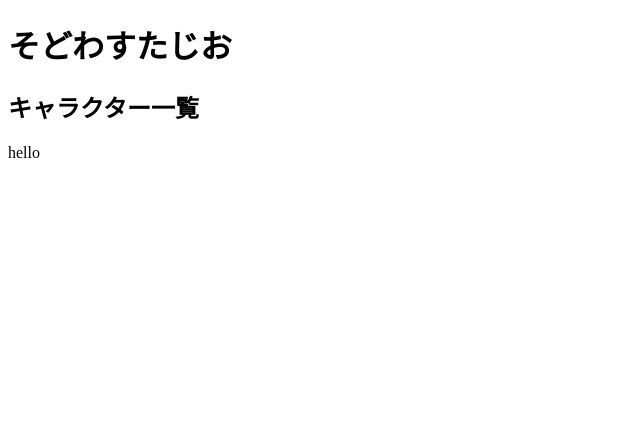
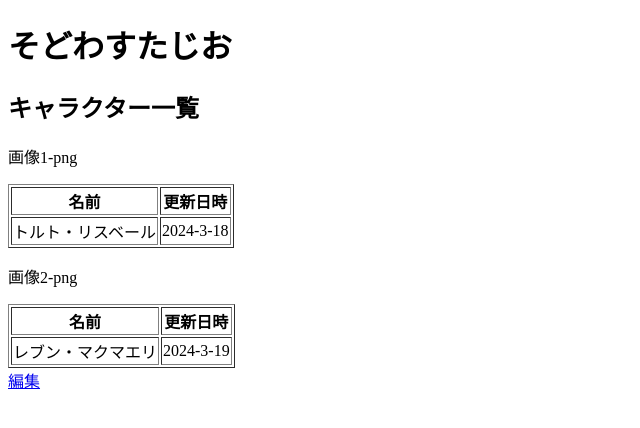
Before and after one commit to hazE0-03/swstudio-repository, a FastAPI app: page / in a window 1280 px wide. Shown: the top 428 px of the page, without its empty margins (0-640 px from the left). Run offline with FastAPI, Linux system fonts and the light colour scheme.

Commit message:
myappフォルダを編集し、ブラウザでの動作確認をしました。

```diff
--- a/myapp/main.py
+++ b/myapp/main.py
@@ -7,6 +7,23 @@ app = FastAPI()
 templates = Jinja2Templates(directory="templates")
 
 @app.get("/", response_class=HTMLResponse)
-async def read_root(request: Request):
-    context = {"request": request}
-    return templates.TemplateResponse("index.html", context)
+async def index(request: Request):
+    characters = [
+        {"image_url": "画像1-png",
+         "name": "トルト・リスベール",
+         "update_time": "2024-3-18"},
+        {"image_url": "画像2-png",
+         "name": "レブン・マクマエリ",
+         "update_time": "2024-3-19"},
+    ]
+    return templates.TemplateResponse(
+        "index.html",
+        {"request": request, "characters": characters}
+    )
+
+@app.get("/editor")
+async def editor(request: Request):
+    return templates.TemplateResponse(
+        "editor.html",
+        {"request": request}
+    )
--- a/templates/index.html
+++ b/myapp/templates/editor.html
@@ -9,8 +9,7 @@
 
 <body>
     <h1>そどわすたじお</h1>
-    <h2>キャラクター一覧</h2>
-    <p>hello</p>
+    <p>編集画面</p>
 </body>
 
 </html>
--- /dev/null
+++ b/myapp/templates/index.html
@@ -0,0 +1,29 @@
+<!DOCTYPE html>
+<html lang="ja">
+
+<head>
+    <meta charset="UTF-8">
+    <meta name="viewport" content="width=device-width, initial-scale=1.0">
+    <title>そどわすたじお</title>
+</head>
+
+<body>
+    <h1>そどわすたじお</h1>
+    <h2>キャラクター一覧</h2>
+    {% for character in characters %}
+    <p>{{ character.image_url }}</p>
+    <table border="1">
+        <tr>
+            <th>名前</th>
+            <th>更新日時</th>
+        </tr>
+        <tr>
+            <td>{{ character.name }}</td>
+            <td>{{ character.update_time }}</td>
+        </tr>
+    </table>
+    {% endfor %}
+    <a href="{{url_for('editor') }}">編集</a>
+</body>
+
+</html>
```
